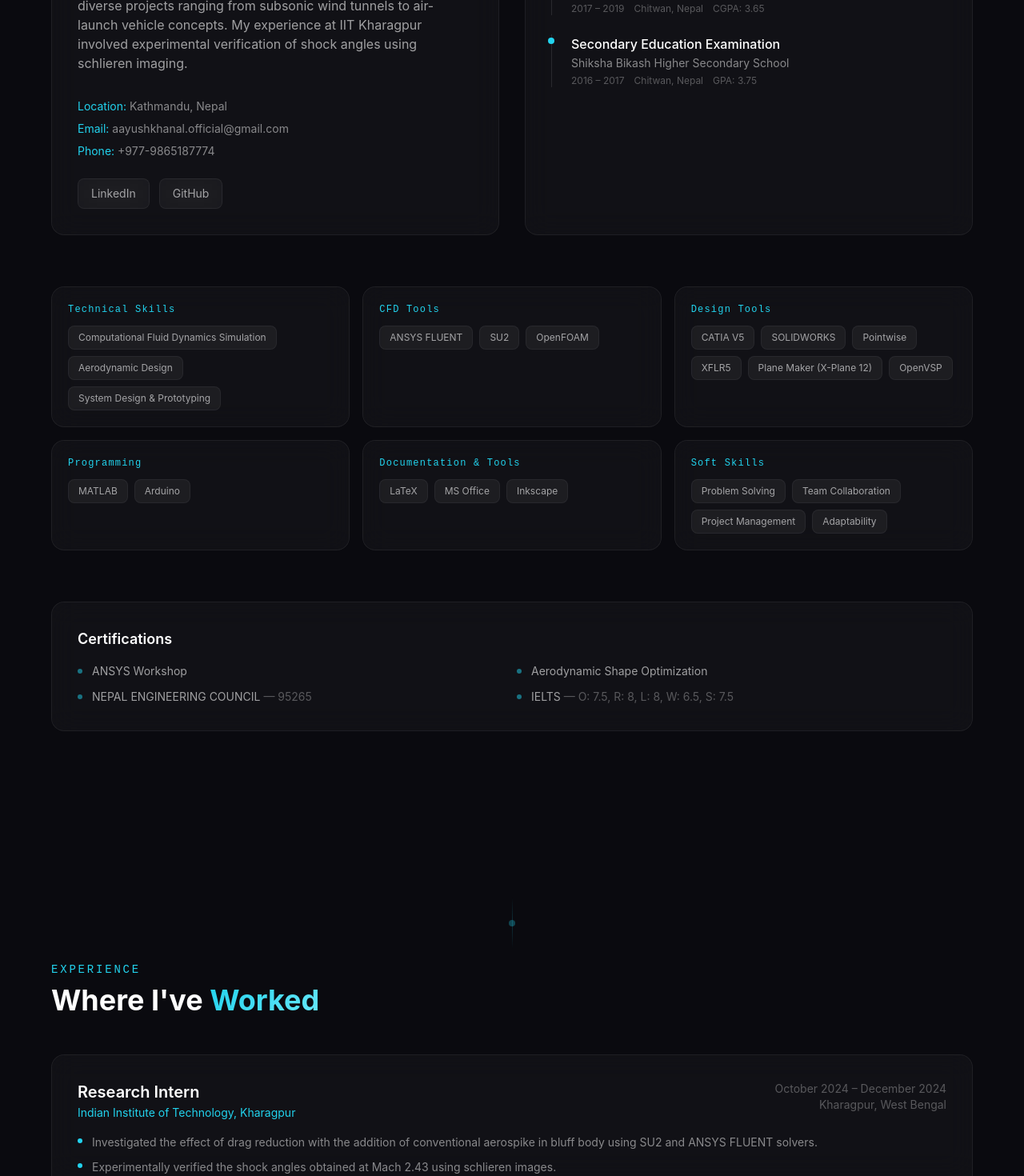
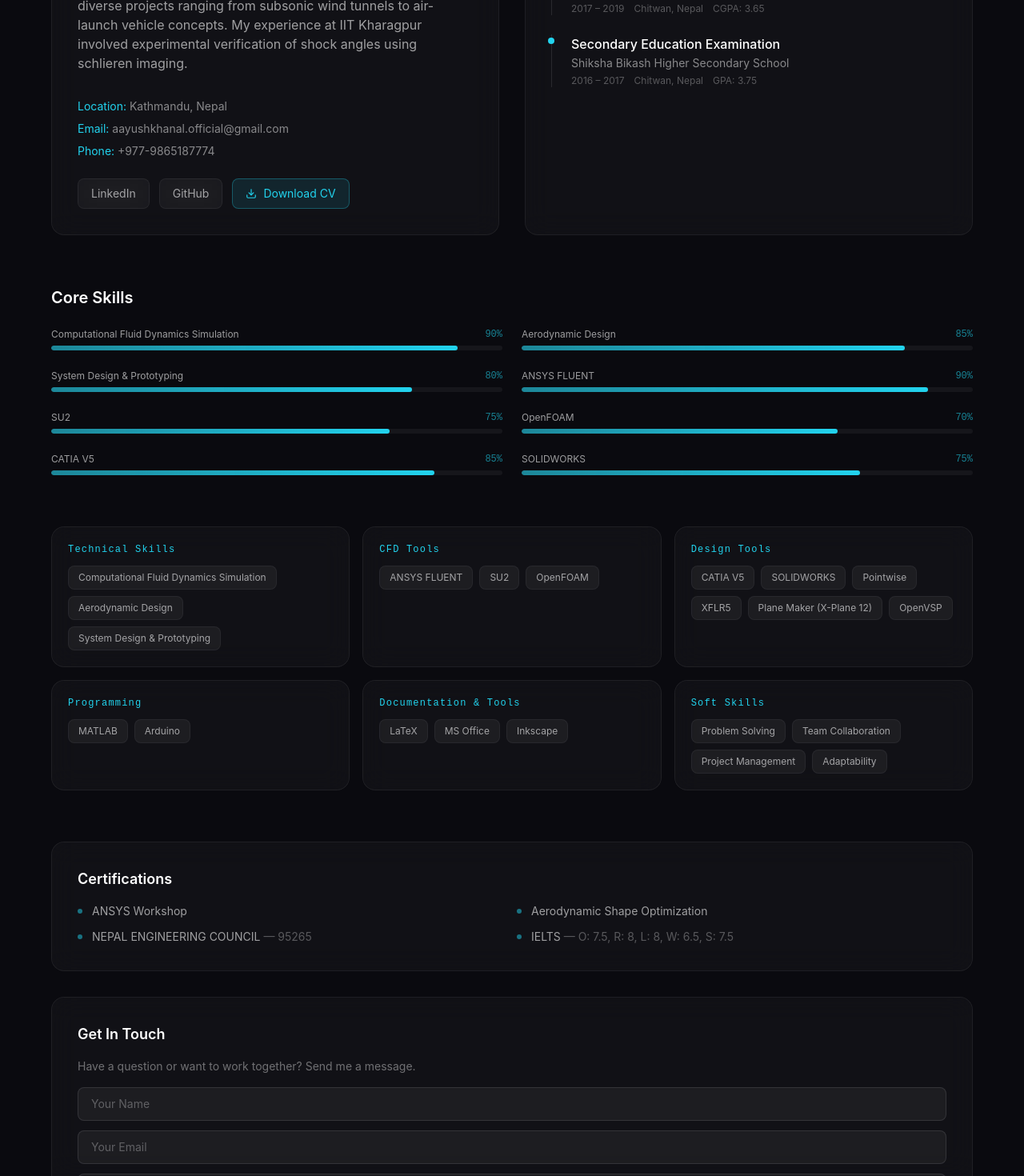
Before and after one commit to Luminex-np/aayushkhanal.github.io, a Next.js app: page /aayushkhanal.github.io/ in a window 1280 px wide. Shown: the part 1330-2800 px from the top of the page at 80% size. Built offline with nearby package versions, Linux system fonts and the light colour scheme.

Commit message:
Add: CV download, 404 page, favicon, SEO, skill bars, contact form, parallax, scroll offset

```diff
--- a/components/About.tsx
+++ b/components/About.tsx
@@ -1,6 +1,9 @@
 import { portfolioData } from '../data/portfolio'
 import ScrollReveal from './ScrollReveal'
 import SectionDivider from './SectionDivider'
+import CvButton from './CvButton'
+import SkillBar from './SkillBar'
+import ContactForm from './ContactForm'
 
 export default function About() {
   const { about, skills } = portfolioData
@@ -38,7 +41,7 @@ export default function About() {
                   <span className="text-accent">Phone:</span> {about.phone}
                 </p>
               </div>
-              <div className="flex gap-3 pt-2">
+              <div className="flex gap-3 pt-2 flex-wrap">
                 <a
                   href={about.linkedin}
                   target="_blank"
@@ -57,6 +60,7 @@ export default function About() {
                     GitHub
                   </a>
                 )}
+                <CvButton />
               </div>
             </div>
           </ScrollReveal>
@@ -84,6 +88,17 @@ export default function About() {
           </ScrollReveal>
         </div>
 
+        <ScrollReveal>
+          <h3 className="text-xl font-semibold text-white mb-6">Core Skills</h3>
+        </ScrollReveal>
+        <div className="grid sm:grid-cols-2 gap-6 mb-16">
+          {Object.entries(portfolioData.skillLevels).slice(0, 8).map(([name, level], i) => (
+            <ScrollReveal key={name} delay={i * 0.05}>
+              <SkillBar name={name} level={level} delay={i * 0.05} />
+            </ScrollReveal>
+          ))}
+        </div>
+
         <div className="grid sm:grid-cols-2 lg:grid-cols-3 gap-4 mb-16">
           <SkillCard title="Technical Skills" items={skills.technical} />
           <SkillCard title="CFD Tools" items={skills.cfd} />
@@ -103,20 +118,24 @@ export default function About() {
                   className="flex items-center gap-3 text-sm text-white/60"
                 >
                   <span className="w-1.5 h-1.5 rounded-full bg-accent/50 shrink-0" />
-                  {cert.link && cert.link !== '#' ? (
-                    <a href={cert.link} className="hover:text-accent transition-colors">
-                      {cert.name}
-                    </a>
-                  ) : (
-                    <span>
-                      {cert.name}
-                      {cert.id && <span className="text-white/30"> — {cert.id}</span>}
-                      {cert.detail && <span className="text-white/30"> — {cert.detail}</span>}
-                    </span>
-                  )}
+                  <span>
+                    {cert.name}
+                    {cert.id && <span className="text-white/30"> — {cert.id}</span>}
+                    {cert.detail && <span className="text-white/30"> — {cert.detail}</span>}
+                  </span>
                 </div>
               ))}
             </div>
+          </div>
+        </ScrollReveal>
+
+        <ScrollReveal>
+          <div className="glass rounded-2xl p-6 sm:p-8 mt-8">
+            <h3 className="text-lg font-semibold text-white mb-4">Get In Touch</h3>
+            <p className="text-white/40 text-sm mb-4">
+              Have a question or want to work together? Send me a message.
+            </p>
+            <ContactForm />
           </div>
         </ScrollReveal>
       </div>
--- /dev/null
+++ b/components/ContactForm.tsx
@@ -0,0 +1,71 @@
+import { useState, FormEvent } from 'react'
+import { motion } from 'framer-motion'
+
+export default function ContactForm() {
+  const [sent, setSent] = useState(false)
+  const [loading, setLoading] = useState(false)
+
+  const handleSubmit = async (e: FormEvent<HTMLFormElement>) => {
+    e.preventDefault()
+    setLoading(true)
+    const form = e.currentTarget
+    const data = new FormData(form)
+    try {
+      const res = await fetch('https://formspree.io/f/your-form-id', {
+        method: 'POST',
+        body: data,
+        headers: { Accept: 'application/json' },
+      })
+      if (res.ok) setSent(true)
+    } catch {
+      /* will handle gracefully */
+    }
+    setLoading(false)
+  }
+
+  if (sent) {
+    return (
+      <motion.div
+        initial={{ opacity: 0, y: 10 }}
+        animate={{ opacity: 1, y: 0 }}
+        className="text-center py-8"
+      >
+        <p className="text-accent font-medium text-sm">Message sent successfully!</p>
+        <p className="text-white/40 text-xs mt-1">I&apos;ll get back to you soon.</p>
+      </motion.div>
+    )
+  }
+
+  return (
+    <form onSubmit={handleSubmit} className="space-y-3">
+      <input
+        type="text"
+        name="name"
+        placeholder="Your Name"
+        required
+        className="w-full px-4 py-2.5 bg-white/5 border border-white/10 rounded-lg text-sm text-white placeholder-white/30 outline-none focus:border-accent/30 focus:bg-white/[0.07] transition-all"
+      />
+      <input
+        type="email"
+        name="_replyto"
+        placeholder="Your Email"
+        required
+        className="w-full px-4 py-2.5 bg-white/5 border border-white/10 rounded-lg text-sm text-white placeholder-white/30 outline-none focus:border-accent/30 focus:bg-white/[0.07] transition-all"
+      />
+      <textarea
+        name="message"
+        placeholder="Your Message"
+        rows={3}
+        required
+        className="w-full px-4 py-2.5 bg-white/5 border border-white/10 rounded-lg text-sm text-white placeholder-white/30 outline-none focus:border-accent/30 focus:bg-white/[0.07] transition-all resize-none"
+      />
+      <button
+        type="submit"
+        disabled={loading}
+        className="w-full px-4 py-2.5 bg-accent/10 border border-accent/30 text-accent rounded-lg text-sm font-medium hover:bg-accent/20 hover:border-accent/50 transition-all disabled:opacity-40"
+      >
+        {loading ? 'Sending...' : 'Send Message'}
+      </button>
+    </form>
+  )
+}
--- /dev/null
+++ b/components/CvButton.tsx
@@ -0,0 +1,17 @@
+export default function CvButton() {
+  return (
+    <a
+      href="/documents/Aayush_Khanal_CV.pdf"
+      target="_blank"
+      rel="noopener noreferrer"
+      className="inline-flex items-center gap-2 px-4 py-2 bg-accent/10 border border-accent/30 text-accent rounded-lg text-sm hover:bg-accent/20 hover:border-accent/50 transition-all duration-300"
+    >
+      <svg width="14" height="14" viewBox="0 0 24 24" fill="none" stroke="currentColor" strokeWidth="2" strokeLinecap="round" strokeLinejoin="round">
+        <path d="M21 15v4a2 2 0 0 1-2 2H5a2 2 0 0 1-2-2v-4" />
+        <polyline points="7 10 12 15 17 10" />
+        <line x1="12" y1="15" x2="12" y2="3" />
+      </svg>
+      Download CV
+    </a>
+  )
+}
--- a/components/Navbar.tsx
+++ b/components/Navbar.tsx
@@ -38,7 +38,11 @@ export default function Navbar() {
   }, [])
 
   const scrollTo = (id: string) => {
-    document.getElementById(id)?.scrollIntoView({ behavior: 'smooth' })
+    const el = document.getElementById(id)
+    if (el) {
+      const top = el.getBoundingClientRect().top + window.scrollY - 80
+      window.scrollTo({ top, behavior: 'smooth' })
+    }
     setMobileOpen(false)
   }
 
--- /dev/null
+++ b/components/SkillBar.tsx
@@ -0,0 +1,30 @@
+import { useRef } from 'react'
+import { motion, useInView } from 'framer-motion'
+
+interface Props {
+  name: string
+  level: number
+  delay?: number
+}
+
+export default function SkillBar({ name, level, delay = 0 }: Props) {
+  const ref = useRef<HTMLDivElement>(null)
+  const isInView = useInView(ref, { once: true, margin: '-40px' })
+
+  return (
+    <div ref={ref} className="space-y-1.5">
+      <div className="flex justify-between text-xs">
+        <span className="text-white/60">{name}</span>
+        <span className="text-accent/60 font-mono">{level}%</span>
+      </div>
+      <div className="h-1.5 bg-white/5 rounded-full overflow-hidden">
+        <motion.div
+          initial={{ width: 0 }}
+          animate={isInView ? { width: `${level}%` } : { width: 0 }}
+          transition={{ duration: 1, delay, ease: 'easeOut' }}
+          className="h-full bg-gradient-to-r from-accent/60 to-accent rounded-full"
+        />
+      </div>
+    </div>
+  )
+}
--- a/data/portfolio.ts
+++ b/data/portfolio.ts
@@ -137,9 +137,23 @@ export const portfolioData = {
     },
   ],
   certificates: [
-    { name: 'ANSYS Workshop', link: '#' },
-    { name: 'Aerodynamic Shape Optimization', link: '#' },
+    { name: 'ANSYS Workshop' },
+    { name: 'Aerodynamic Shape Optimization' },
     { name: 'NEPAL ENGINEERING COUNCIL', id: '95265' },
     { name: 'IELTS', detail: 'O: 7.5, R: 8, L: 8, W: 6.5, S: 7.5' },
   ],
+  skillLevels: {
+    'Computational Fluid Dynamics Simulation': 90,
+    'Aerodynamic Design': 85,
+    'System Design & Prototyping': 80,
+    'ANSYS FLUENT': 90,
+    'SU2': 75,
+    'OpenFOAM': 70,
+    'CATIA V5': 85,
+    'SOLIDWORKS': 75,
+    'Pointwise': 80,
+    'XFLR5': 85,
+    'MATLAB': 80,
+    'Arduino': 60,
+  },
 }
--- /dev/null
+++ b/pages/404.tsx
@@ -0,0 +1,30 @@
+import Link from 'next/link'
+import { motion } from 'framer-motion'
+
+export default function Custom404() {
+  return (
+    <main className="min-h-screen bg-[#0a0a0f] flex items-center justify-center px-4">
+      <div className="text-center">
+        <motion.div
+          initial={{ opacity: 0, scale: 0.8 }}
+          animate={{ opacity: 1, scale: 1 }}
+          transition={{ duration: 0.5 }}
+        >
+          <p className="text-accent font-mono text-sm mb-4 tracking-[0.2em]">404</p>
+          <h1 className="text-5xl sm:text-7xl font-bold text-white mb-4">
+            Lost in <span className="text-gradient">Space</span>
+          </h1>
+          <p className="text-white/40 text-sm sm:text-base max-w-md mx-auto mb-8 leading-relaxed">
+            The page you&apos;re looking for doesn&apos;t exist. Let&apos;s get you back on course.
+          </p>
+          <Link
+            href="/"
+            className="inline-flex px-6 py-3 bg-accent/10 border border-accent/30 text-accent rounded-xl font-medium text-sm hover:bg-accent/20 hover:border-accent/50 transition-all duration-300"
+          >
+            Return Home
+          </Link>
+        </motion.div>
+      </div>
+    </main>
+  )
+}
--- a/pages/_document.tsx
+++ b/pages/_document.tsx
@@ -3,7 +3,16 @@ import { Html, Head, Main, NextScript } from 'next/document'
 export default function Document() {
   return (
     <Html lang="en" className="dark">
-      <Head />
+      <Head>
+        <meta name="description" content="Aayush Khanal — Aerospace Engineer specializing in aerodynamics, CFD, propulsion, and design. Portfolio showcasing projects and experience." />
+        <meta name="keywords" content="aerospace engineer, CFD, aerodynamics, portfolio, Aayush Khanal" />
+        <meta property="og:title" content="Aayush Khanal — Aerospace Engineer" />
+        <meta property="og:description" content="Aerospace engineering portfolio featuring CFD, aerodynamic design, and propulsion projects." />
+        <meta property="og:type" content="website" />
+        <meta property="og:url" content="https://luminex-np.github.io/aayushkhanal.github.io" />
+        <meta name="twitter:card" content="summary_large_image" />
+        <link rel="icon" href="/aayushkhanal.github.io/favicon.svg" type="image/svg+xml" />
+      </Head>
       <body>
         <Main />
         <NextScript />
```
Also changed, not shown: components/Hero.tsx (+12 -8 lines), public/favicon.svg (added), 1 other file (tests, documents, lock files or other folders).
